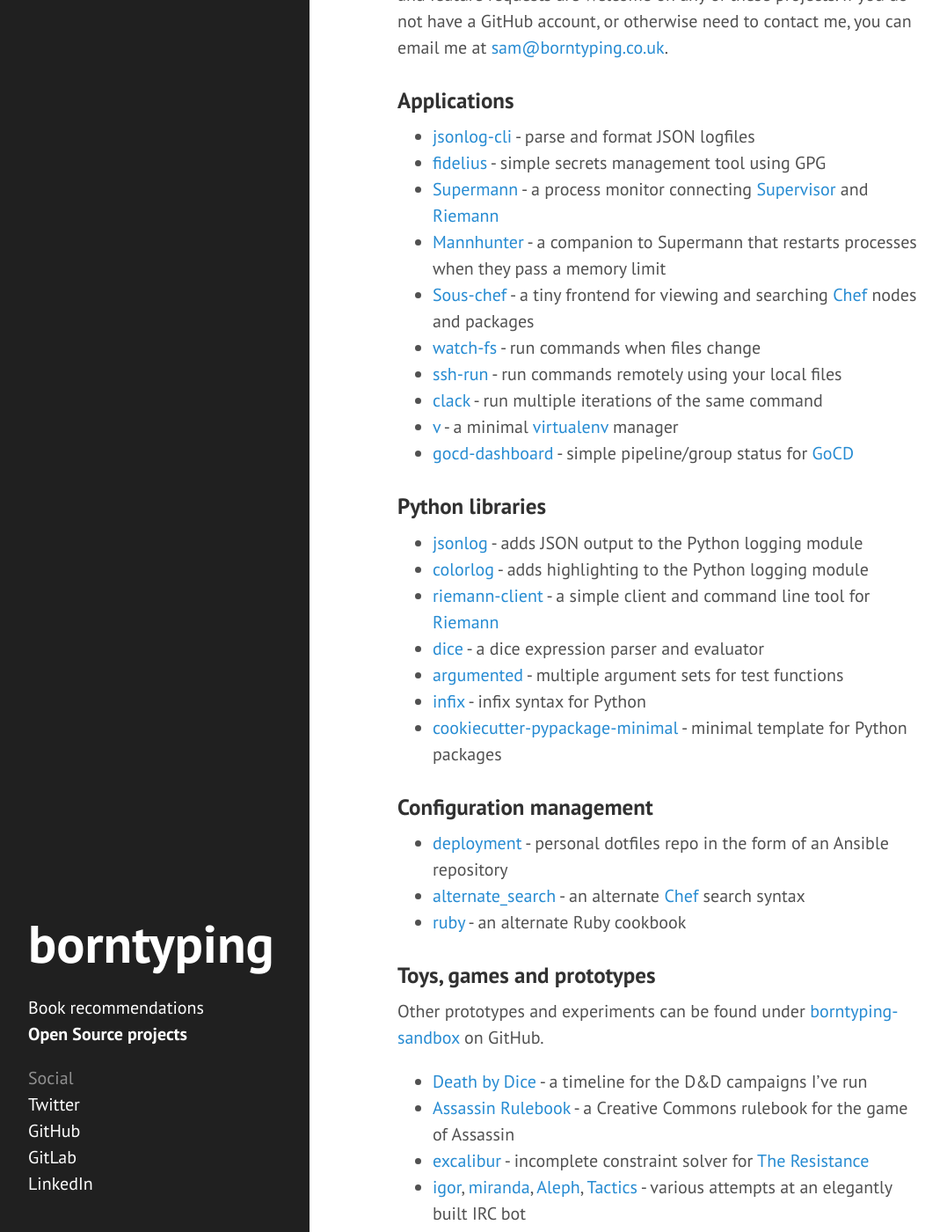
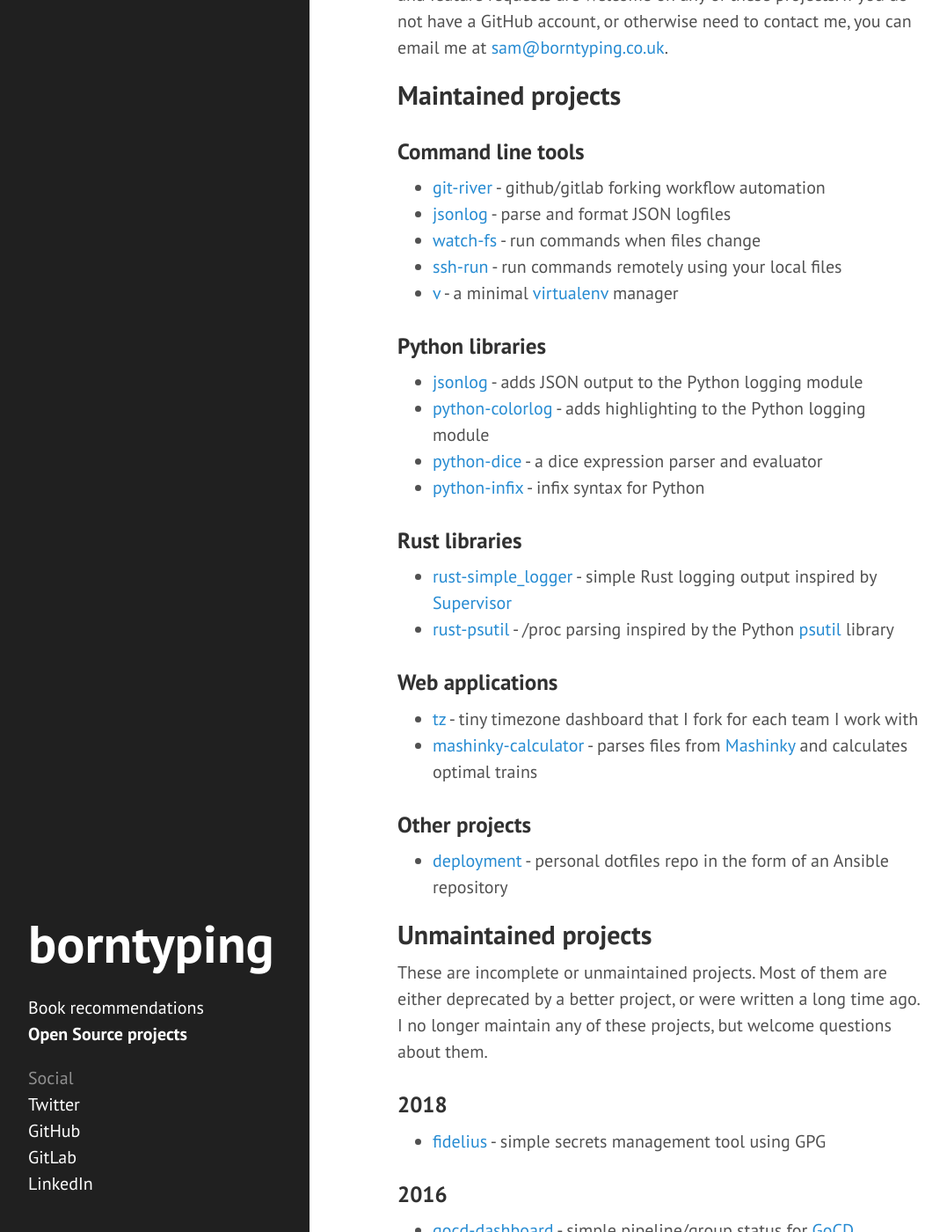
Before and after one commit to borntyping/borntyping.github.io, a Jekyll site: the page built from open-source.md, in a window 1280 px wide and 1400 px high, scrolled down 221 px. Shown: the whole window at 88% size, without its empty margins (8-1085 px from the left). Built offline with Jekyll 4.4.1, drawn with Linux system fonts in a browser that asks for light colours; some of the changed text lies outside the part shown.

Commit message:
Update open-source.md

```diff
--- a/open-source.md
+++ b/open-source.md
@@ -6,84 +6,74 @@
 
 These are the Open Source projects that I have written and maintain. The majority of these projects use GitHub's issue tracker - bug reports and feature requests are welcome on any of these projects. If you do not have a GitHub account, or otherwise need to contact me, you can email me at [sam@borntyping.co.uk](mailto:sam@borntyping.co.uk).
 
-### Applications
+## Maintained projects
 
-* [jsonlog-cli](https://github.com/borntyping/jsonlog-cli) - parse and format JSON logfiles
-* [fidelius](https://github.com/borntyping/fidelius) - simple secrets management tool using GPG
-* [Supermann](https://github.com/borntyping/supermann) - a process monitor connecting [Supervisor](http://supervisord.org/) and [Riemann](http://riemann.io/)
-* [Mannhunter](https://github.com/borntyping/mannhunter) - a companion to Supermann that restarts processes when they pass a memory limit
-* [Sous-chef](https://github.com/borntyping/sous-chef) - a tiny frontend for viewing and searching [Chef](http://www.getchef.com/) nodes and packages
+### Command line tools
+
+* [git-river](https://github.com/datto/git-river) - github/gitlab forking workflow automation
+* [jsonlog](https://github.com/borntyping/jsonlog) - parse and format JSON logfiles
 * [watch-fs](https://github.com/borntyping/watch-fs) - run commands when files change
 * [ssh-run](https://github.com/borntyping/ssh-run) - run commands remotely using your local files
-* [clack](https://github.com/borntyping/clack) - run multiple iterations of the same command
 * [v](https://github.com/borntyping/v) - a minimal [virtualenv](https://virtualenv.pypa.io/en/latest/) manager
-* [gocd-dashboard](https://github.com/datasift/gocd-dashboard) - simple pipeline/group status for [GoCD](http://gocd.io)
 
 ### Python libraries
 
-* [jsonlog](https://github.com/borntyping/python-jsonlog) - adds JSON output to the Python logging module
-* [colorlog](https://github.com/borntyping/python-colorlog) - adds highlighting to the Python logging module
-* [riemann-client](https://github.com/borntyping/python-riemann-client) - a simple client and command line tool for [Riemann](http://riemann.io/)
-* [dice](https://github.com/borntyping/python-dice) - a dice expression parser and evaluator
-* [argumented](https://github.com/borntyping/python-argumented) - multiple argument sets for test functions
-* [infix](https://github.com/borntyping/python-infix) - infix syntax for Python
-* [cookiecutter-pypackage-minimal](https://github.com/borntyping/cookiecutter-pypackage-minimal) - minimal template for Python packages
+* [jsonlog](https://github.com/borntyping/jsonlog) - adds JSON output to the Python logging module
+* [python-colorlog](https://github.com/borntyping/python-colorlog) - adds highlighting to the Python logging module
+* [python-dice](https://github.com/borntyping/python-dice) - a dice expression parser and evaluator
+* [python-infix](https://github.com/borntyping/python-infix) - infix syntax for Python
 
-### Configuration management
+### Rust libraries
+
+* [rust-simple_logger](https://github.com/borntyping/rust-simple_logger) - simple Rust logging output inspired by [Supervisor](http://supervisord.org/)
+* [rust-psutil](https://github.com/rust-psutil/rust-psutil) - /proc parsing inspired by the Python [psutil](https://psutil.readthedocs.io/en/latest/) library
+
+### Web applications
+
+* [tz](https://github.com/borntyping/tz) - tiny timezone dashboard that I fork for each team I work with
+* [mashinky-calculator](https://github.com/borntyping/mashinky-calculator) - parses files from [Mashinky](https://mashinky.com/) and calculates optimal trains
+
+### Other projects
 
 * [deployment](https://github.com/borntyping/deployment) - personal dotfiles repo in the form of an Ansible repository
-* [alternate_search](https://github.com/borntyping/cookbook-alternate_search) - an alternate [Chef](http://www.getchef.com/) search syntax
-* [ruby](https://github.com/borntyping/cookbook-ruby) - an alternate Ruby cookbook
-
-### Toys, games and prototypes
-
-Other prototypes and experiments can be found under [borntyping-sandbox](https://github.com/borntyping-sandbox) on GitHub.
-
-* [Death by Dice](https://github.com/borntyping/deathbydice) - a timeline for the D&D campaigns I've run
-* [Assassin Rulebook](https://github.com/aberassassin/rulebook) - a Creative Commons rulebook for the game of Assassin
-* [excalibur](https://github.com/borntyping-sandbox/excalibur) - incomplete constraint solver for [The Resistance](http://boardgamegeek.com/boardgame/41114/the-resistance)
-* [igor](https://github.com/borntyping-sandbox/igor), [miranda](https://github.com/borntyping-sandbox/miranda), [Aleph](https://github.com/borntyping-sandbox/aleph), [Tactics](https://github.com/borntyping-sandbox/tactics) - various attempts at an elegantly built IRC bot
-* [this-is-a-game](https://github.com/borntyping/this-is-a-game) - a very basic HTML5 game
-
-Programs and components I built at university, as part of a prototype "reactive" monitoring tool:
-
-* [cyborg](https://github.com/borntyping/cyborg/) - monitor a system and "react" to problems
-* [mutiny](https://github.com/borntyping/mutiny/) - cause those problems
-* [rust-psutil](https://github.com/borntyping/rust-psutil) - process information library using procfs
-* [rust-riemann_client](https://github.com/borntyping/rust-riemann_client) - client library for riemann
-
-***
-
-## Contributions
-
-These are some of the projects I have contributed to:
-
-* [Supervisor](https://github.com/Supervisor/supervisor/) - documentation fixes
-* [Supervisor (cookbook)](https://github.com/poise/supervisor) - CentOS support
-* [riemann-dash](https://github.com/aphyr/riemann-dash) - show event states, fix log view
-* [knife-axe](https://github.com/faja/knife-axe) - help improve initial version
-
-Several of my above projects were built specifically for [DataSift](http://datasift.com/) while I worked there:
-
-* [Supermann](https://github.com/borntyping/supermann) - drop in monitoring for processes running under Supervisor
-* [Mannhunter](https://github.com/borntyping/mannhunter) - memory limiting tool, providing functionality that Supervisor did not
-* [riemann-client](https://github.com/borntyping/python-riemann-client) - accessible command line tool for Riemann
-* [Sous-chef](https://github.com/borntyping/sous-chef) - used to provide information to developers without access to chef
-* [alternate_search](https://github.com/borntyping/cookbook-alternate_search) - used to make Chef search easier and safer to use
-* [csdl](https://github.com/borntyping/python-csdl) - built at a hackday as an experiment in higher-level constructs for CSDL
-
-***
 
 ## Unmaintained projects
 
-These are incomplete or unmaintained projects. Most of them are either deprecated by a better project, or were written a long time ago. I no longer maintain any of these projects, but feel free to ask questions or otherwise contact me about them.
+These are incomplete or unmaintained projects. Most of them are either deprecated by a better project, or were written a long time ago. I no longer maintain any of these projects, but welcome questions about them.
 
-* (2014) [metatest](https://github.com/borntyping/metatest) - a prototype test runner
-* (2013) [chef-ladder](https://github.com/borntyping/chef-ladder) - simple [librarian-chef](https://github.com/applicationsonline/librarian-chef) alternative
-* (2013) [spotter](https://github.com/borntyping/spotter) - a more complex precursor to [watch-fs](https://github.com/borntyping/watch-fs)
-* (2013) [diceroll](https://github.com/borntyping/diceroll) - a precursor to [dice](https://github.com/borntyping/python-dice)
-* (2013) [van-de-graaff](https://github.com/borntyping-sandbox/van-de-graaff) - an experimental static site generator
-* (2013) [PyTentD](https://github.com/pytent/pytentd) - a [tent.io](https://tent.io/) server implementation
-* (2013) [misc](https://github.com/borntyping/misc) - minor unsorted projects
-* (2012) [kaos](https://github.com/borntyping/django-kaos) - a Django game management application
-* (2011) [nus](https://github.com/borntyping/nus) - a simple PHP CMS with nice urls
+### 2018
+
+* [fidelius](https://github.com/borntyping/fidelius) - simple secrets management tool using GPG
+
+### 2016
+
+* [gocd-dashboard](https://github.com/datasift/gocd-dashboard) - simple pipeline/group status for [GoCD](http://gocd.io)
+
+### 2014
+
+* [Sous-chef](https://github.com/borntyping/sous-chef) - a tiny frontend for viewing and searching [Chef](http://www.getchef.com/) nodes and packages
+* [Mannhunter](https://github.com/borntyping/mannhunter) - a companion to Supermann that restarts processes when they pass a memory limit
+* [clack](https://github.com/borntyping/clack) - run multiple iterations of the same command
+* [cookbook-alternate_search](https://github.com/borntyping/cookbook-alternate_search) - an alternate [Chef](http://www.getchef.com/) search syntax
+* [cookiecutter-pypackage-minimal](https://github.com/kragniz/cookiecutter-pypackage-minimal) - minimal template for Python packages
+* [metatest](https://github.com/borntyping/metatest) - a prototype test runner
+
+### 2013
+
+* [spotter](https://github.com/borntyping/spotter) - a more complex precursor to [watch-fs](https://github.com/borntyping/watch-fs)
+* [diceroll](https://github.com/borntyping/diceroll) - a precursor to [dice](https://github.com/borntyping/python-dice)
+* [van-de-graaff](https://github.com/borntyping-sandbox/van-de-graaff) - an experimental static site generator
+* [Supermann](https://github.com/borntyping/supermann) - a process monitor connecting [Supervisor](http://supervisord.org/) and [Riemann](http://riemann.io/)
+* [riemann-client](https://github.com/borntyping/python-riemann-client) - a simple client and command line tool for [Riemann](http://riemann.io/)
+* [chef-ladder](https://github.com/borntyping/chef-ladder) - simple [librarian-chef](https://github.com/applicationsonline/librarian-chef) alternative
+* [cookbook-ruby](https://github.com/borntyping/cookbook-ruby) - an alternate Ruby cookbook
+* [PyTentD](https://github.com/pytent/pytentd) - a [tent.io](https://tent.io/) server implementation
+
+### 2012
+
+* [argumented](https://github.com/borntyping/python-argumented) - multiple argument sets for test functions
+* [kaos](https://github.com/borntyping/django-kaos) - a Django game management application
+
+### 2011
+
+* [nus](https://github.com/borntyping/nus) - a simple PHP CMS with nice urls
```
